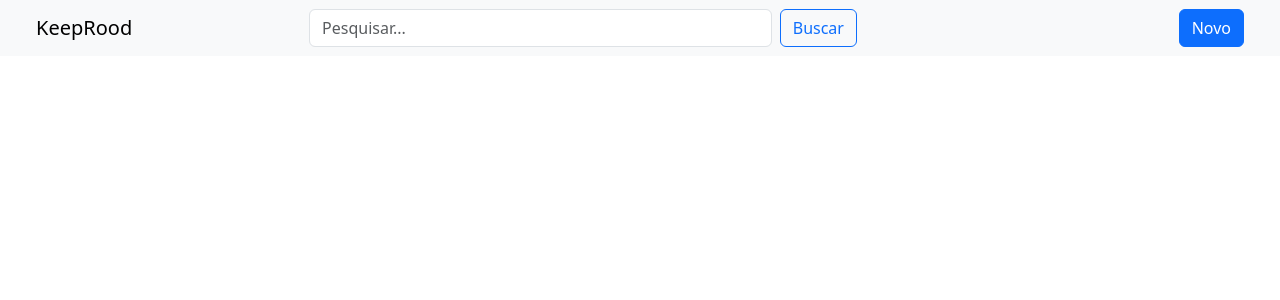
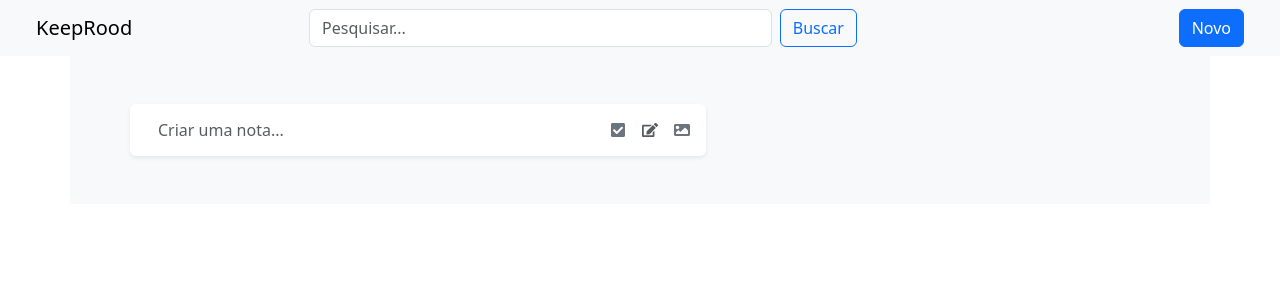
Before and after one commit to anderood/keeprood, a React (Vite) app: page / in a window 1280 px wide. Shown: the top 300 px of the page. Built offline with nearby package versions, Linux system fonts and the light colour scheme.

Commit message:
criado componente de nova nota

```diff
--- a/package.json
+++ b/package.json
@@ -12,7 +12,8 @@
   "dependencies": {
     "bootstrap": "5.3.6",
     "react": "^19.1.0",
-    "react-dom": "^19.1.0"
+    "react-dom": "^19.1.0",
+    "react-icons": "^5.5.0"
   },
   "devDependencies": {
     "@eslint/js": "^9.25.0",
--- a/src/App.jsx
+++ b/src/App.jsx
@@ -1,9 +1,11 @@
 import 'bootstrap/dist/css/bootstrap.min.css'
 import Nav from "/src/Components/Nav/index.jsx";
+import NewNote from "/src/Components/NewNote/index.jsx";
 function App() {
   return (
     <>
         <Nav />
+        <NewNote />
     </>
   )
 }
--- /dev/null
+++ b/src/Components/NewNote/index.jsx
@@ -0,0 +1,27 @@
+import { FaCheckSquare, FaEdit, FaImage } from 'react-icons/fa'; // ou outros ícones de sua escolha
+
+export default function NewNote(){
+    return(
+        <div className="container mx-auto bg-light">
+           <div className="row p-5">
+               <div className="" style={{ width: '600px'}}>
+                   <div className="card shadow-sm border-0 rounded px-3 py-2 d-flex align-items-center flex-row">
+                       <input
+                           type="text"
+                           className="form-control border-0 shadow-none"
+                           placeholder="Criar uma nota..."
+                           style={{ flex: 1 }}
+                       />
+
+                       <div className="d-flex align-items-center gap-3 ms-3">
+                           <FaCheckSquare className="text-secondary" role="button" />
+                           <FaEdit className="text-muted" role="button" />
+                           <FaImage className="text-secondary" role="button" />
+                       </div>
+                   </div>
+               </div>
+
+           </div>
+        </div>
+    );
+}
```
Also changed, not shown: 1 other file (tests, documents, lock files or other folders).
